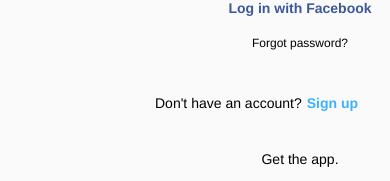
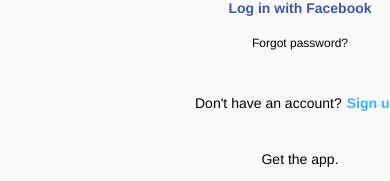
Before and after one commit to manishkumar2005/instagram-landing-page-clone, a plain HTML site: page index.html in a window 390 px wide. Shown: the part 328-509 px from the top of the page. Drawn offline with Linux system fonts and the light colour scheme.

Commit message:
Update media_Queries.css

```diff
--- a/media_Queries.css
+++ b/media_Queries.css
@@ -40,7 +40,7 @@
     .margin-auto{
         width: 20em;
         margin: auto;
-        padding-left: 100px;
+        padding-left: 10em;
     }
     footer{
         display: none;
```
